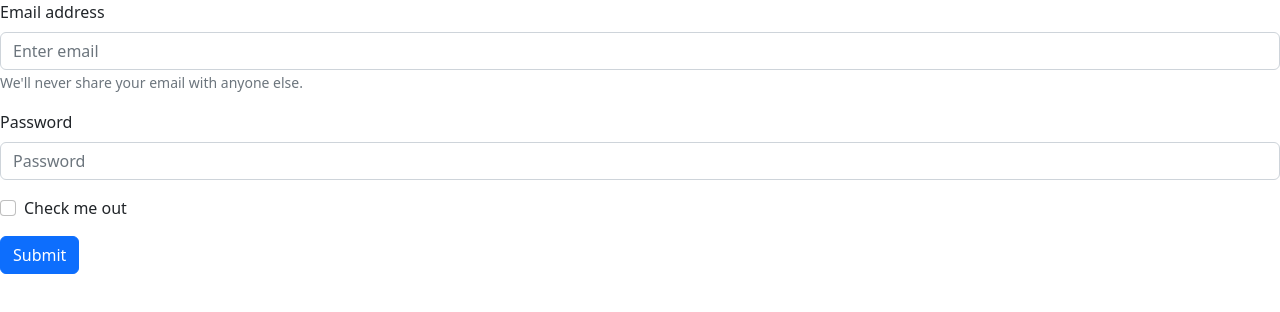
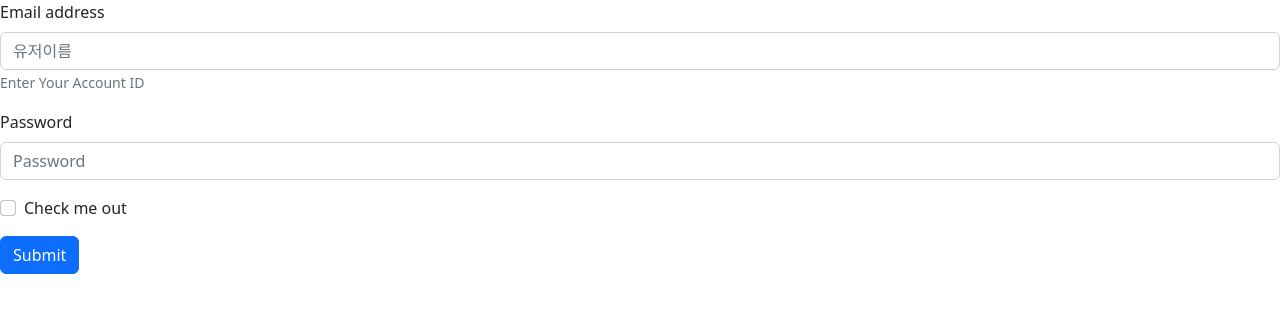
Before and after one commit to OneEpitome/wbfront, a React (Create React App) app: page /register in a window 1280 px wide. Shown: the top 312 px of the page. Built offline with nearby package versions, Linux system fonts and the light colour scheme.

Commit message:
input form name 추가
input form name 추가

```diff
--- a/src/Register.js
+++ b/src/Register.js
@@ -3,18 +3,16 @@ import Form from "react-bootstrap/Form";
 
 function Register() {
   return (
-    <Form>
+    <Form action="/api/register" method="post">
       <Form.Group className="mb-3" controlId="formBasicEmail">
         <Form.Label>Email address</Form.Label>
-        <Form.Control type="email" placeholder="Enter email" />
-        <Form.Text className="text-muted">
-          We'll never share your email with anyone else.
-        </Form.Text>
+        <Form.Control type="text" placeholder="유저이름" name="username" />
+        <Form.Text className="text-muted">Enter Your Account ID</Form.Text>
       </Form.Group>
 
       <Form.Group className="mb-3" controlId="formBasicPassword">
         <Form.Label>Password</Form.Label>
-        <Form.Control type="password" placeholder="Password" />
+        <Form.Control type="password" placeholder="Password" name="password" />
       </Form.Group>
       <Form.Group className="mb-3" controlId="formBasicCheckbox">
         <Form.Check type="checkbox" label="Check me out" />
```
